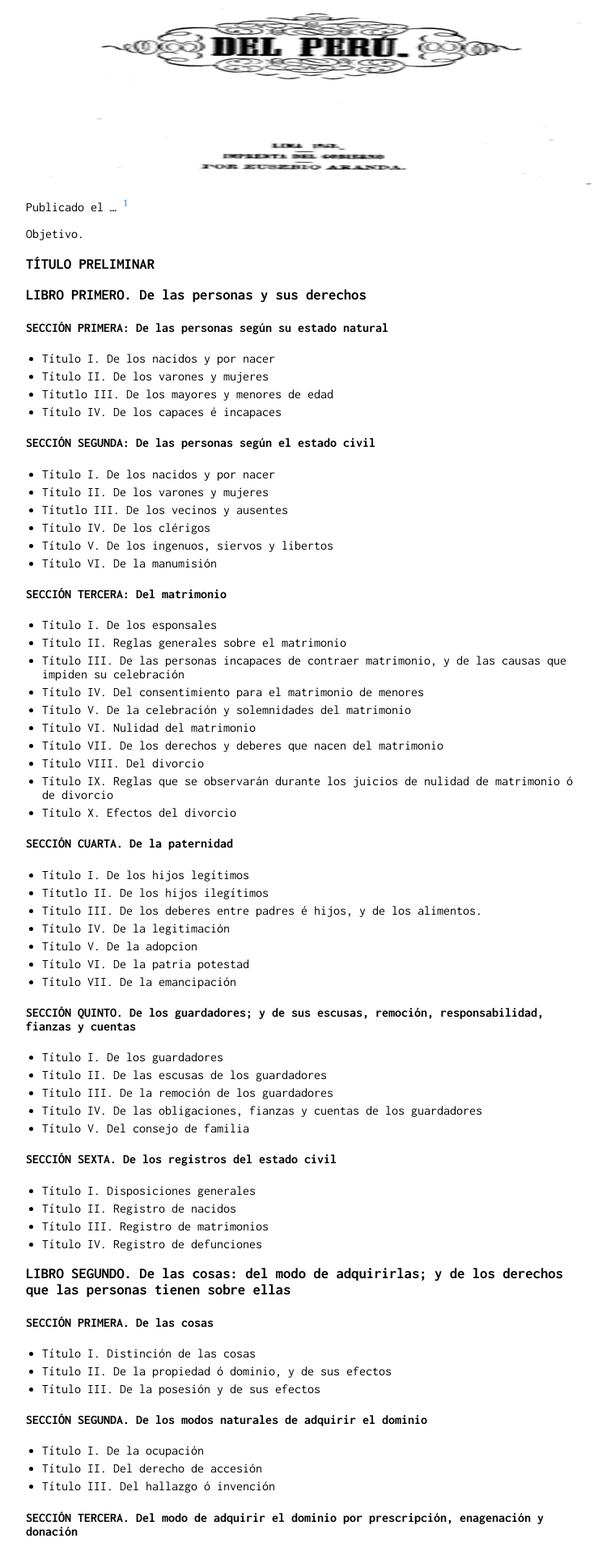
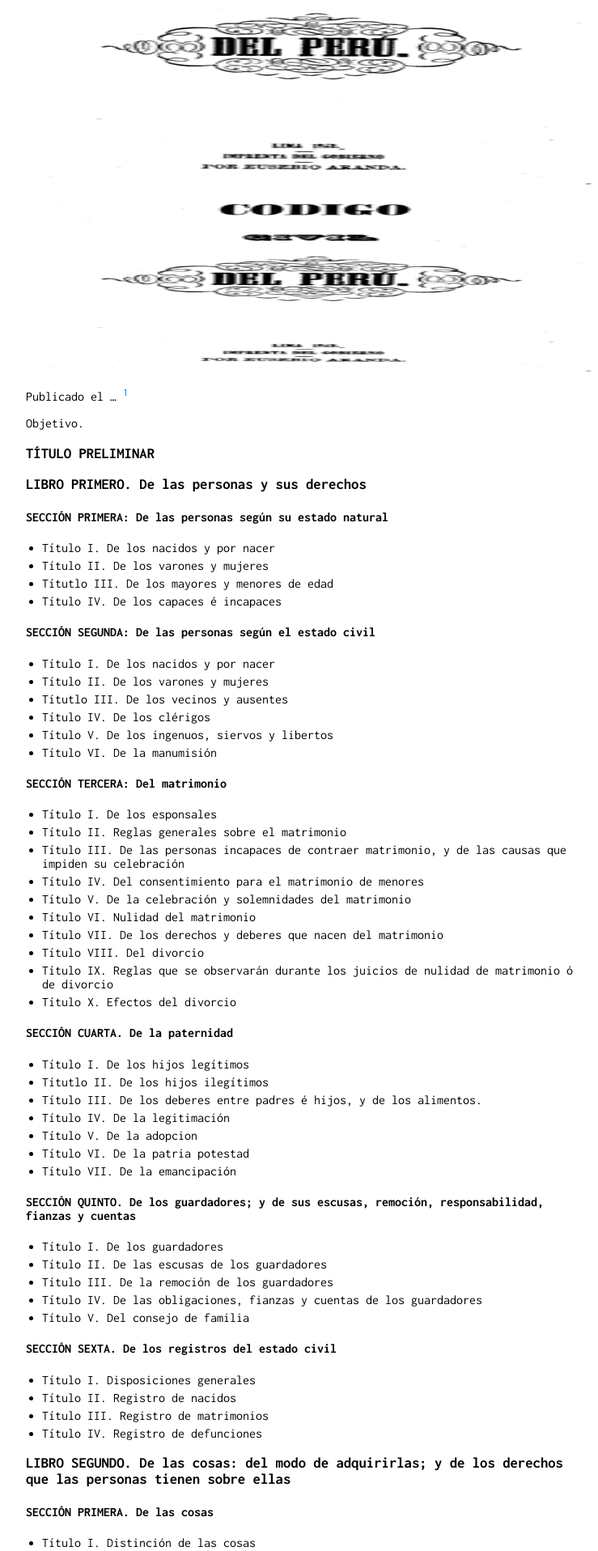
Before and after one commit to actio1680/actio1680.github.io, a Jekyll site: the page built from cc1852.md, in a window 1280 px wide. Shown: the part 1313-3229 px from the top of the page at 81% size, without its empty margins (258-997 px from the left). Built offline with Jekyll 4.4.1, drawn with Linux system fonts in a browser that asks for light colours; our own code applies the rules of GitHub Pages for plain Markdown files.

Commit message:
Update cc1852.md

```diff
--- a/cc1852.md
+++ b/cc1852.md
@@ -4,6 +4,8 @@ layout: default
 ## CÓDIGO CIVIL DEL PERÚ 1852
 ![7](portadacc1852.png)
 <img src="/portadacc1852.png" width="215" height="320"  align="middle">
+
+![](portadacc1852.png){:height="215px" width="320px"}
 
 Publicado el ... [^1]
 
```
